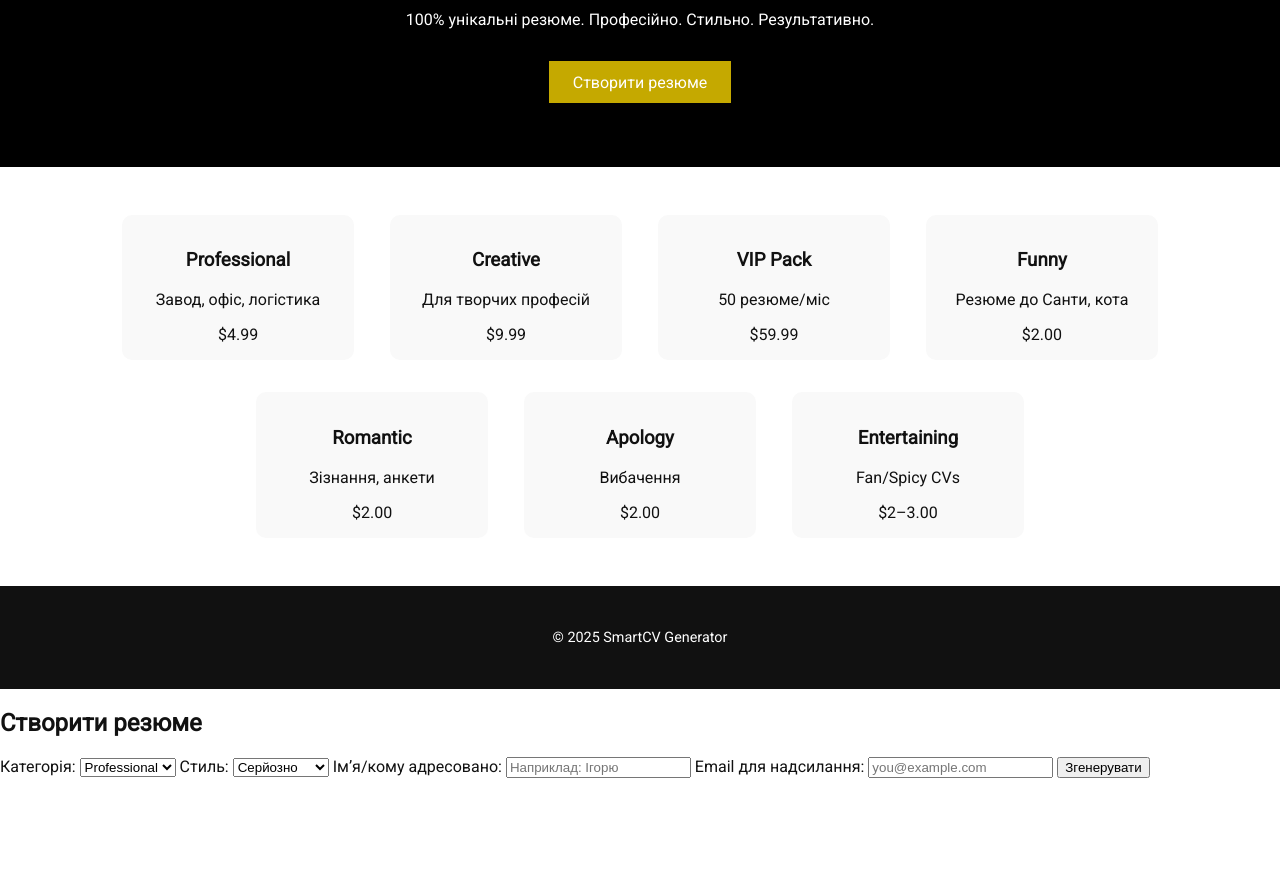
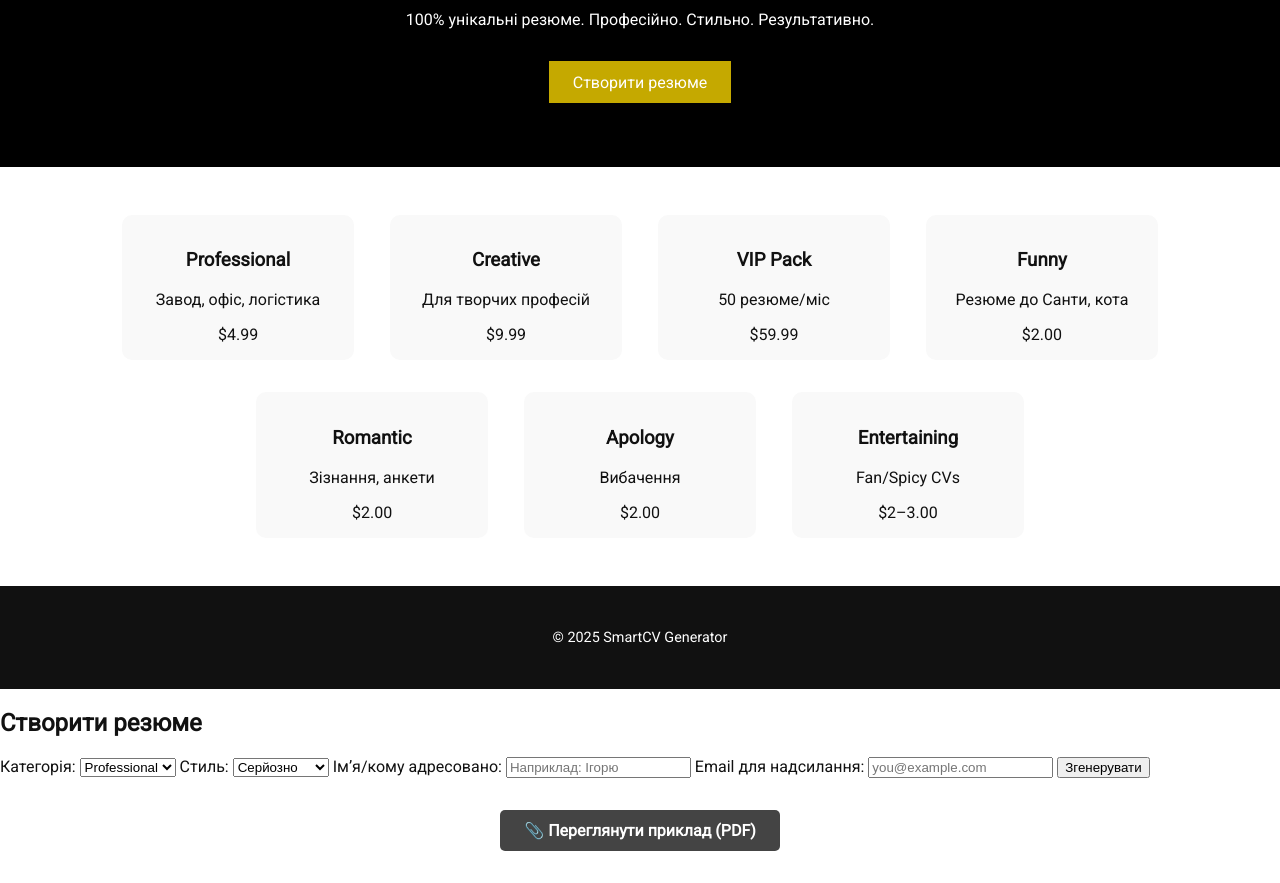
Before and after one commit to Khimyak/smartcv-site, a plain HTML site: page index.html in a window 1280 px wide. Shown: the part 182-1065 px from the top of the page. Before the commit the page ends 960 px from the top, so only its background shows below. Drawn offline with nearby package versions, Linux system fonts and the light colour scheme.

Commit message:
Add files via upload

```diff
--- a/index.html
+++ b/index.html
@@ -66,5 +66,18 @@
   });
 </script>
 
+
+<section class="example-section" style="text-align: center; padding: 2em;">
+  <a href="SmartCV_Example.pdf" target="_blank" style="
+    background: #444;
+    color: #fff;
+    padding: 0.7em 1.5em;
+    text-decoration: none;
+    font-weight: bold;
+    border-radius: 5px;
+    display: inline-block;
+  ">📎 Переглянути приклад (PDF)</a>
+</section>
+
 </body>
 </html>
```
Also changed, not shown: 1 other file.
